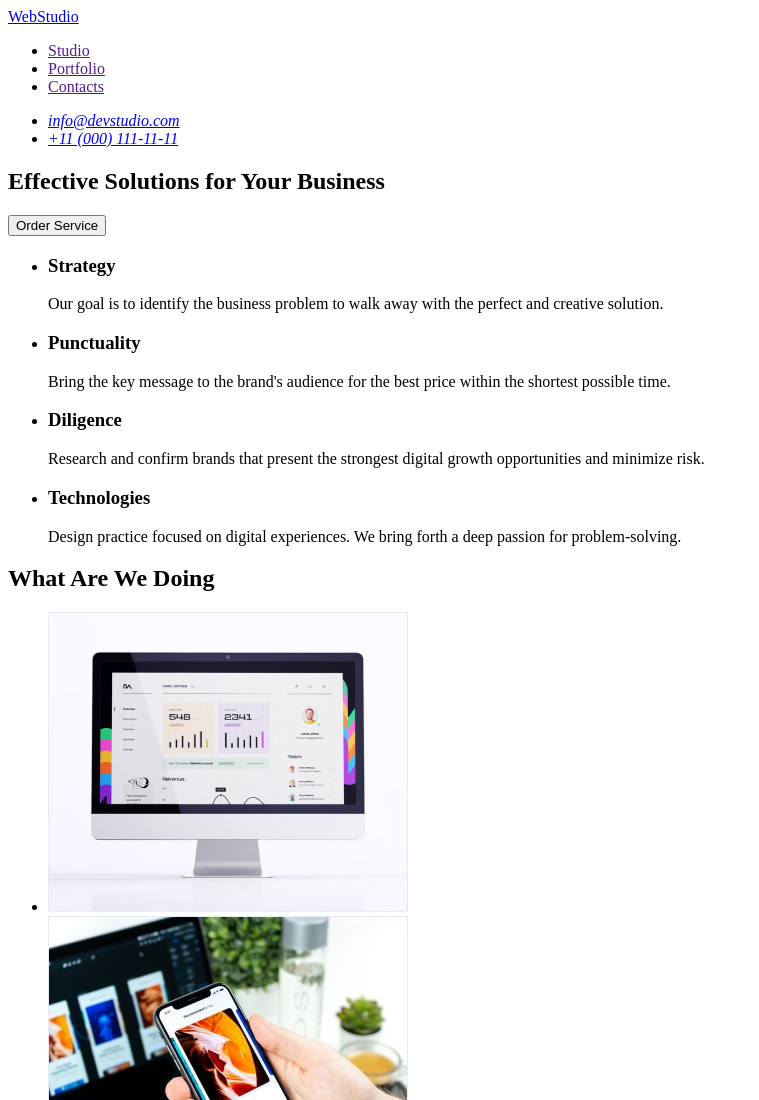
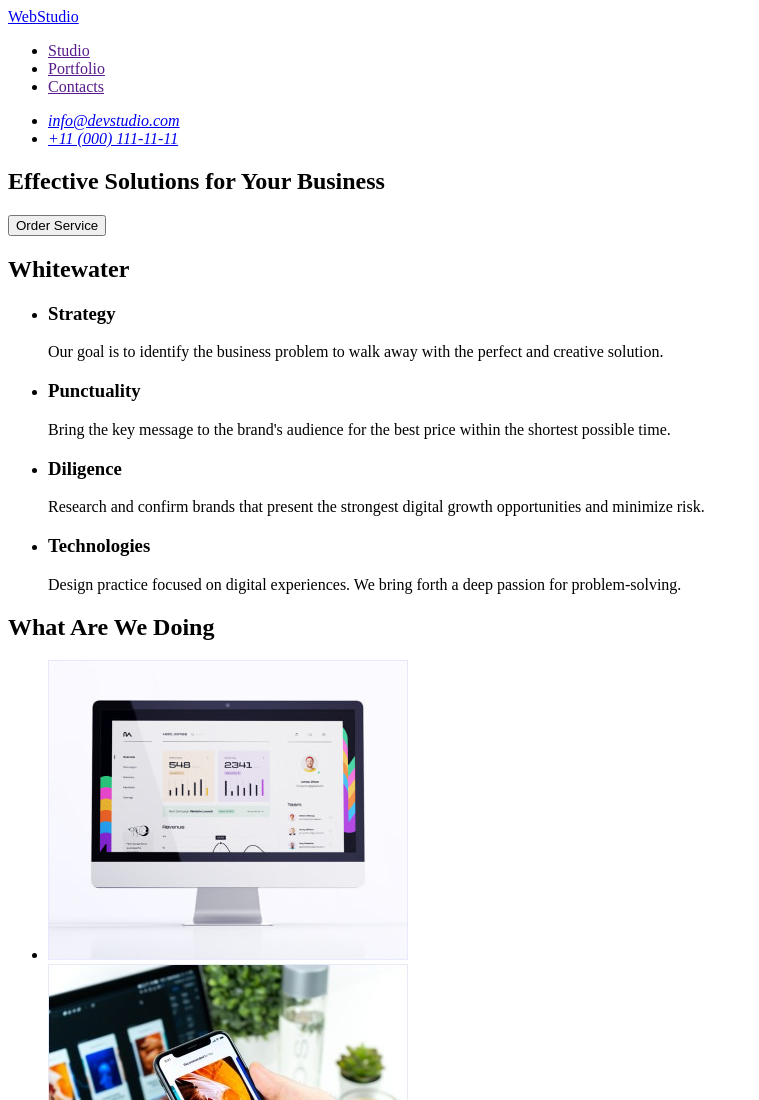
Before and after one commit to KRB-U/goit-markup-hw-01, a plain HTML site: page index.html in a window 1280 px wide. Shown: the top 1100 px of the page, without its empty margins (0-759 px from the left). Drawn offline with Linux system fonts and the light colour scheme.

Commit message:
Update index.html

```diff
--- a/index.html
+++ b/index.html
@@ -39,6 +39,7 @@
 
         <!-- Scrolls section -->
         <section>
+            <h2>Whitewater</h2>
             <ul>
                 <li>
                     <h3>Strategy</h3>
```
